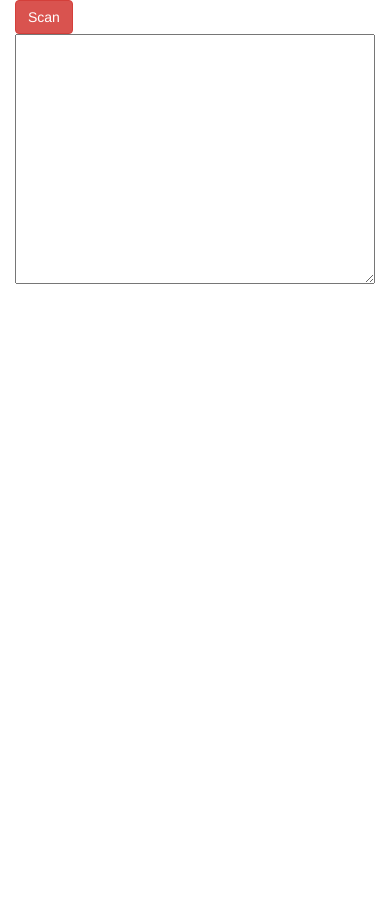
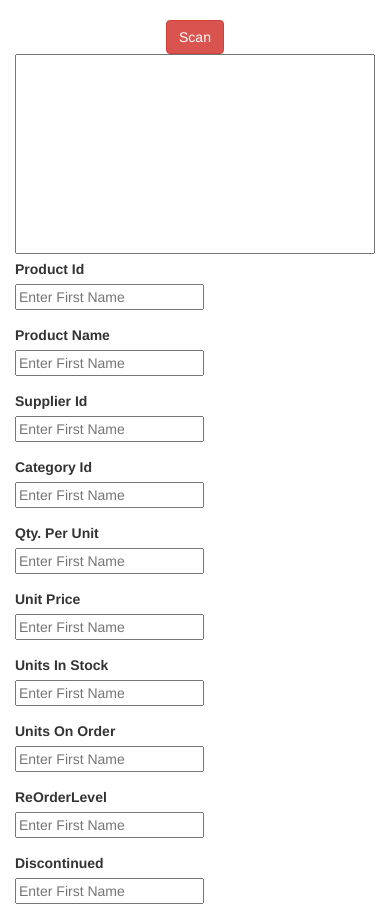
Before and after one commit to raghavau/Testing, a plain HTML site: page www/barcode.html in a window 390 px wide. Before the commit the page ends 844 px from the top, so only its background shows below. Drawn offline with Linux system fonts and the light colour scheme; some packages are replaced by stand-ins of ours.

Commit message:
script changes

```diff
--- a/www/barcode.html
+++ b/www/barcode.html
@@ -6,11 +6,80 @@
         <meta name="viewport" content="user-scalable=no, initial-scale=1, maximum-scale=1, minimum-scale=1, width=device-width">
         <title>QRCode Reader APP</title>
         <link rel="stylesheet" type="text/css" href="bootstrap/css/bootstrap.css">
+        <style type="text/css">
+            textarea{
+                resize: none;
+                overflow: auto;
+            }
+        </style>
     </head>
     <body>
-        <div class="container">
+        <br>
+        <div class="container text-center">
             <button id="btnScan" class="btn btn-danger">Scan</button>
-            <textarea id="scandata" style="height: 250px; width: 100%;"></textarea>
+            <textarea id="scandata" style="height: 200px; width: 100%;"></textarea>
+            <form role="form" class="form-horizontal text-left">
+                <div class="form-group">
+                    <label for="productid" class="col-lg-2 control-label">Product Id</label>
+                    <div class="col-lg-10">
+                        <input type="text" id="productid" placeholder="Enter First Name">
+                    </div>
+                </div>
+                <div class="form-group">
+                    <label for="productname" class="col-lg-2 control-label">Product Name</label>
+                    <div class="col-lg-10">
+                        <input type="text" id="productname" placeholder="Enter First Name">
+                    </div>
+                </div>
+                <div class="form-group">
+                    <label for="supplierid" class="col-lg-2 control-label">Supplier Id</label>
+                    <div class="col-lg-10">
+                        <input type="text" id="supplierid" placeholder="Enter First Name">
+                    </div>
+                </div>
+                <div class="form-group">
+                    <label for="categoryid" class="col-lg-2 control-label">Category Id</label>
+                    <div class="col-lg-10">
+                        <input type="text" id="categoryid" placeholder="Enter First Name">
+                    </div>
+                </div>
+                <div class="form-group">
+                    <label for="qtyperunit" class="col-lg-2 control-label">Qty. Per Unit</label>
+                    <div class="col-lg-10">
+                        <input type="text" id="qtyperunit" placeholder="Enter First Name">
+                    </div>
+                </div>
+                <div class="form-group">
+                    <label for="unitprice" class="col-lg-2 control-label">Unit Price</label>
+                    <div class="col-lg-10">
+                        <input type="text" id="unitprice" placeholder="Enter First Name">
+                    </div>
+                </div>
+                <div class="form-group">
+                    <label for="instock" class="col-lg-2 control-label">Units In Stock</label>
+                    <div class="col-lg-10">
+                        <input type="text" id="instock" placeholder="Enter First Name">
+                    </div>
+                </div>
+                <div class="form-group">
+                    <label for="onorder" class="col-lg-2 control-label">Units On Order</label>
+                    <div class="col-lg-10">
+                        <input type="text" id="onorder" placeholder="Enter First Name">
+                    </div>
+                </div>
+                <div class="form-group">
+                    <label for="reorderlevel" class="col-lg-2 control-label">ReOrderLevel</label>
+                    <div class="col-lg-10">
+                        <input type="text" id="reorderlevel" placeholder="Enter First Name">
+                    </div>
+                </div>
+                <div class="form-group">
+                    <label for="discontinued" class="col-lg-2 control-label">Discontinued</label>
+                    <div class="col-lg-10">
+                        <input type="text" id="discontinued" placeholder="Enter First Name">
+                    </div>
+                </div>
+            </form>
         </div>
         <script type="text/javascript" src="js/jquery1.11.1-min.js"></script>
         <script type="text/javascript" src="bootstrap/js/bootstrap.js"></script>
@@ -22,6 +91,18 @@
                         if (!result.cancelled) {
                             var value = result.text;
                             $("#scandata").val(value);
+                            var Obj = JSON.parse(value);
+
+                            $("#productid").val(Obj.ProductID);
+                            $("#productname").val(Obj.ProductName);
+                            $("#supplierid").val(Obj.SupplierID);
+                            $("#categoryid").val(Obj.CategoryID);
+                            $("#qtyperunit").val(Obj.QuantityPerUnit);
+                            $("#unitprice").val(Obj.UnitPrice);
+                            $("#instock").val(Obj.UnitsInStock);
+                            $("#onorder").val(Obj.UnitsOnOrder);
+                            $("#reorderlevel").val(Obj.ReorderLevel);
+                            $("#discontinued").val(Obj.Discontinued);
                         }
                     },
                     function (error) {
```
